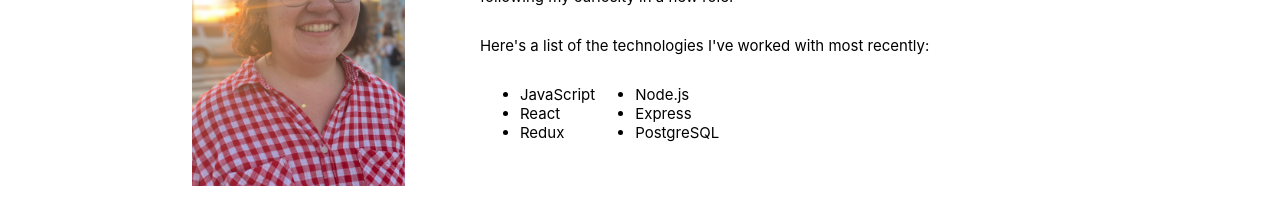
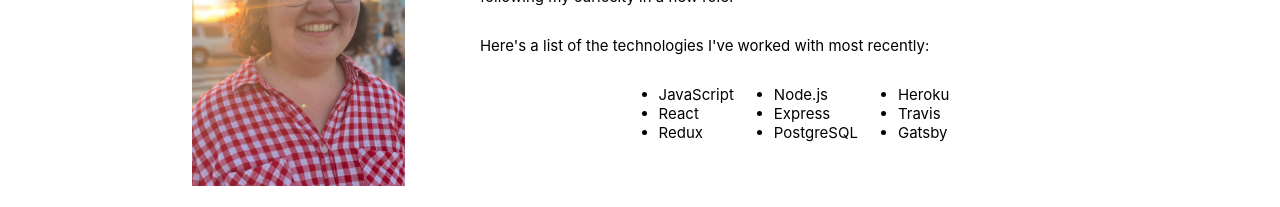
Before and after one commit to esfendler/Personal-Website, a React (Create React App) app: page / in a window 1280 px wide. Shown: the part 317-524 px from the top of the page. Built offline with nearby package versions, Linux system fonts and the light colour scheme.

Commit message:
content: updating tech list

```diff
--- a/src/App.css
+++ b/src/App.css
@@ -96,6 +96,7 @@
 
 .bulletContainer {
   display: flex;
+  justify-content: center;
 }
 
 @media screen and (min-width: 768px) {
--- a/src/components/About.js
+++ b/src/components/About.js
@@ -33,6 +33,13 @@ import Emily from '../images/Emily.jpg'
       <li>PostgreSQL</li>
     </ul>
     </div>
+    <div>
+    <ul>
+      <li>Heroku</li>
+      <li>Travis</li>
+      <li>Gatsby</li>
+    </ul>
+    </div>
     </div>
 
 
```
